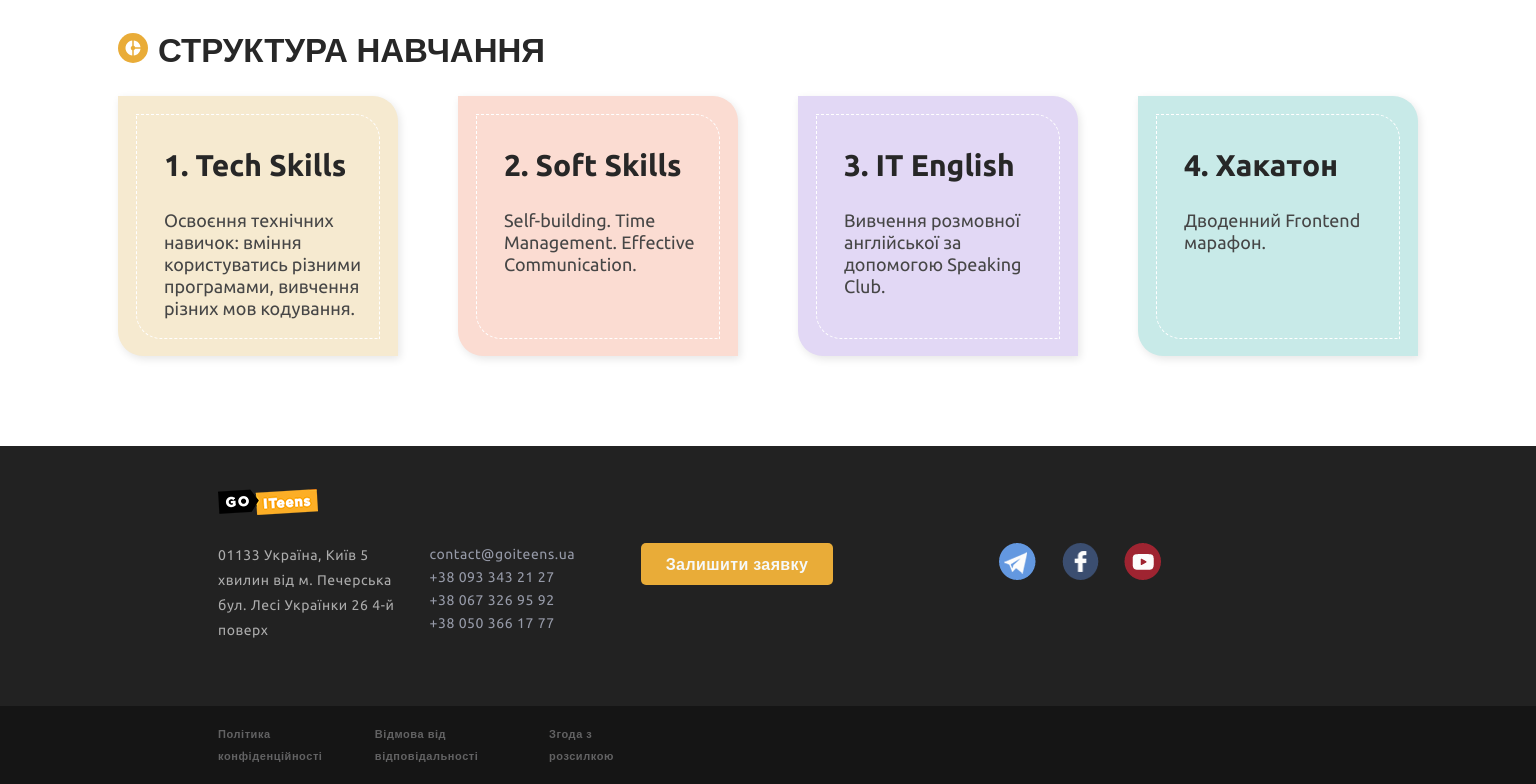
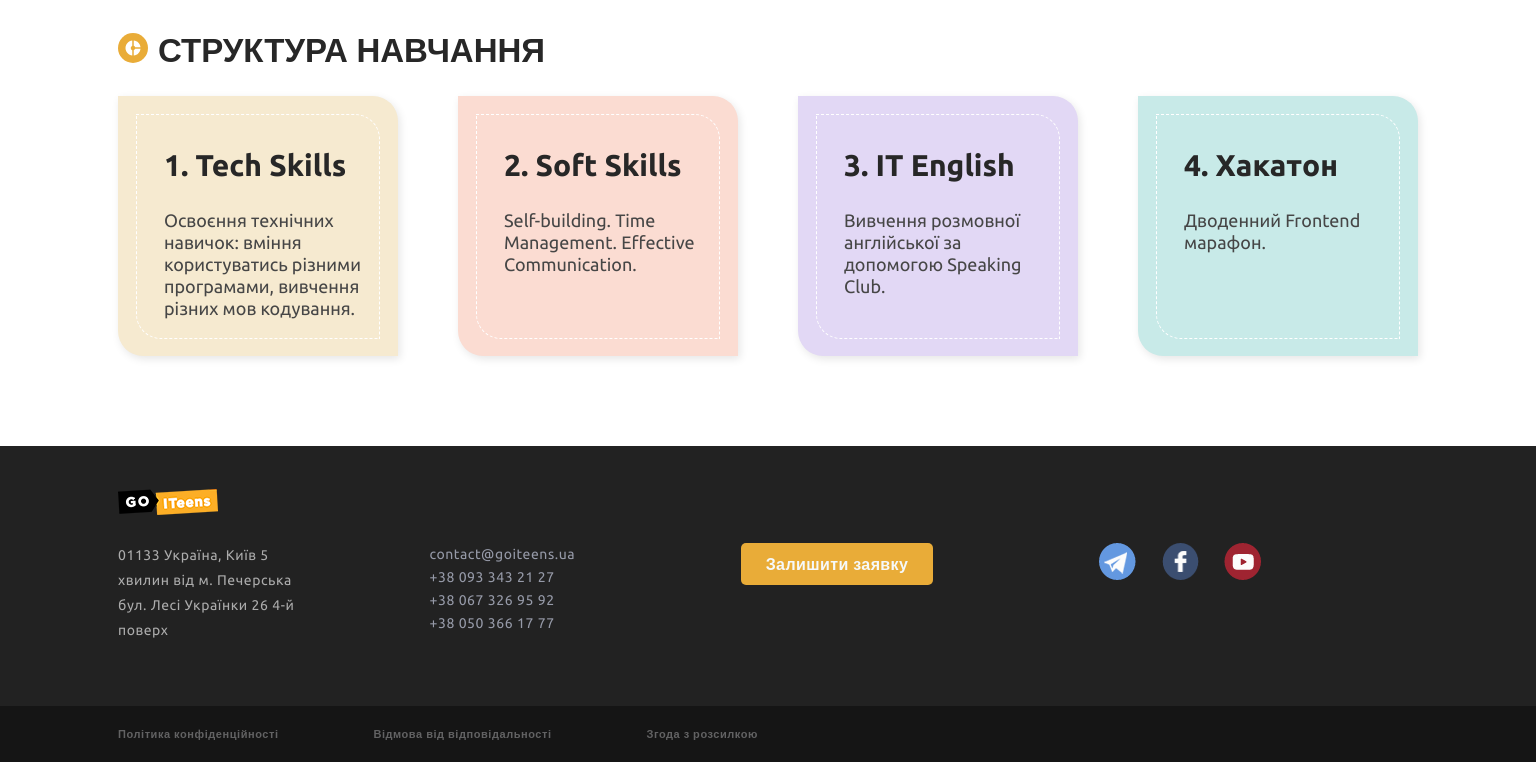
Before and after one commit to SergiiMostepan/Enokentiy_BEST, a website: page project/src/index.html in a window 1536 px wide. Shown: the part 2763-3547 px from the top of the page. After the commit the page ends 3525 px from the top, so only its background shows below. Drawn offline with nearby package versions, Linux system fonts and the light colour scheme; files that its build step writes are made by us from their sources.

Commit message:
fexed code

```diff
--- a/project/src/sass/components/page-header.scss
+++ b/project/src/sass/components/page-header.scss
@@ -13,7 +13,7 @@
 
   }
 
-  @media (min-width:1300px) {
+  @media (min-width:1440px) {
     margin-bottom: 120px;
 
   }
--- a/project/src/sass/components/wrapper.scss
+++ b/project/src/sass/components/wrapper.scss
@@ -2,14 +2,14 @@
   width: 192px;
   margin: 0 auto;
 
-  @media (min-width: 767px) and (max-width: 1199px) {
+  @media (min-width: 767px) and (max-width: 1439px) {
     width: 622px;
     display: flex;
     justify-content: space-between;
   }
 
-  @media (min-width: 1200px) {
-    width: 1100px;
+  @media (min-width: 1440px) {
+    width: 1300px;
   }
 }
 
```
Also changed, not shown: project/src/sass/components/page-footer.scss (+14 -14 lines), project/build/css/styles.css, project/build/css/styles.min.css.
